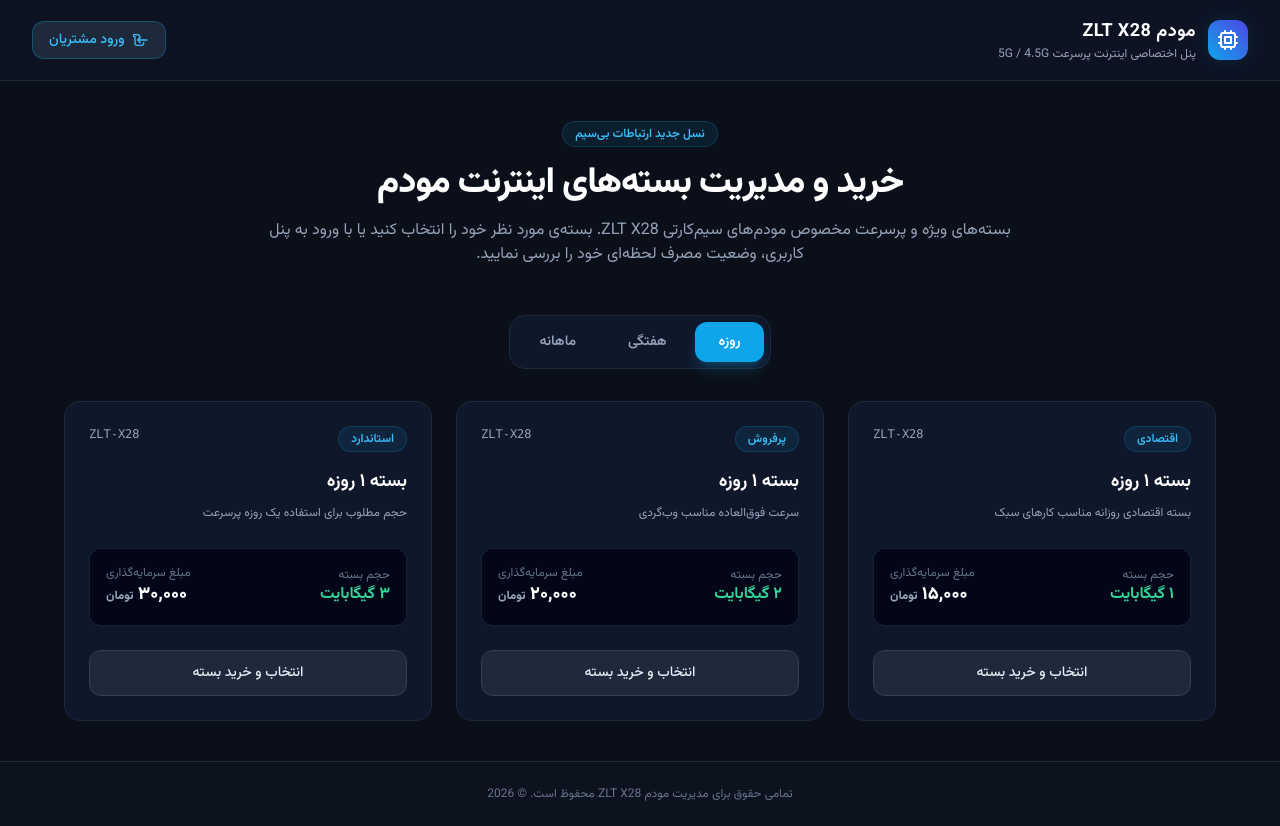
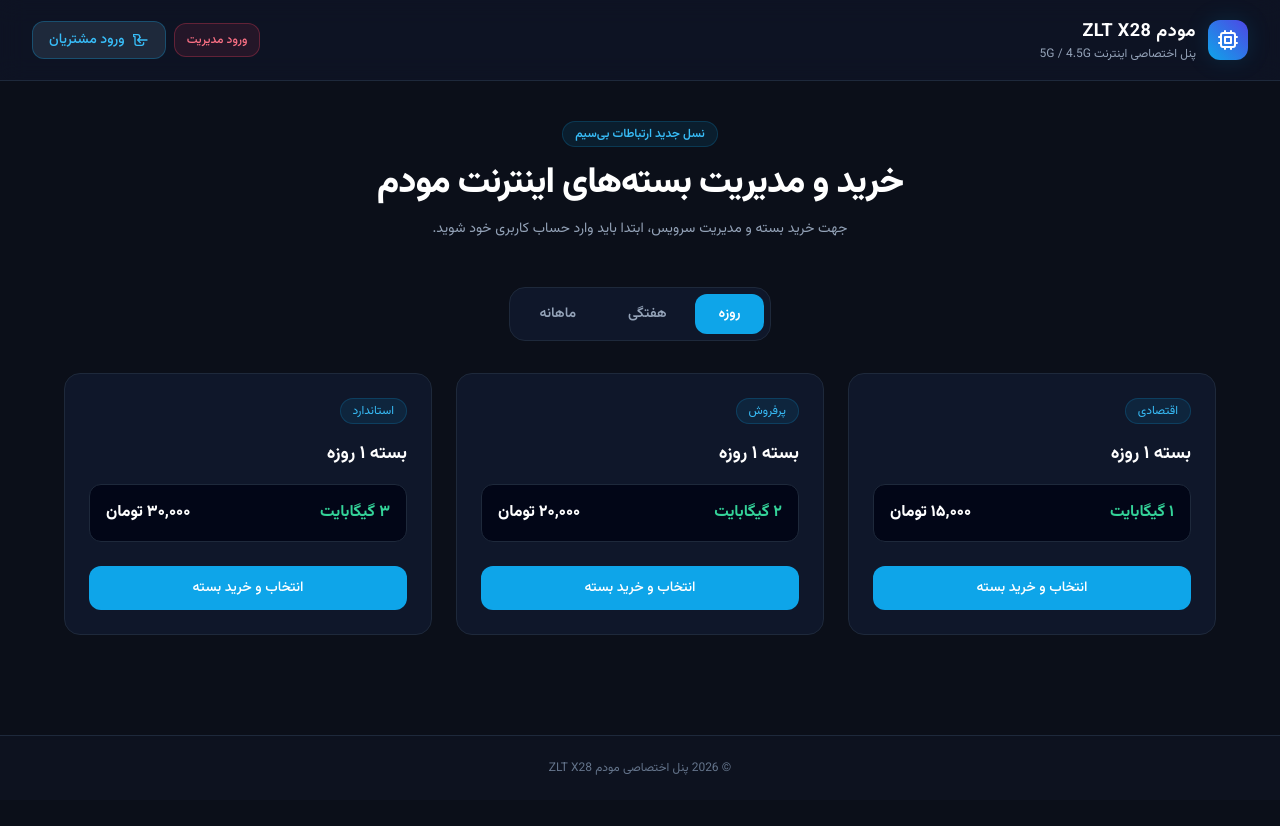
Before and after one commit to abozarkh98-oss/Endzltx28, a Flask app: page / in a window 1280 px wide. After the commit the page ends 775 px from the top, so only its background shows below. Run offline with Flask 3, Linux system fonts and the light colour scheme; some libraries are stand-ins or nearby versions.

Commit message:
Update index.html

```diff
--- a/templates/index.html
+++ b/templates/index.html
@@ -9,10 +9,9 @@
     <style>
         body { font-family: 'Vazirmatn', sans-serif; background-color: #0b0f19; color: #f3f4f6; }
         .glow-effect { box-shadow: 0 0 25px rgba(14, 165, 233, 0.15); }
-        .glow-button:hover { box-shadow: 0 0 20px rgba(14, 165, 233, 0.5); }
     </style>
 </head>
-<body class="min-h-screen flex flex-col justify-between selection:bg-sky-500 selection:text-white">
+<body class="min-h-screen flex flex-col justify-between">
 
     <header class="border-b border-slate-800 bg-slate-900/60 backdrop-blur-md sticky top-0 z-50">
         <div class="max-w-7xl mx-auto px-4 sm:px-6 lg:px-8 h-20 flex items-center justify-between">
@@ -22,11 +21,16 @@
                 </div>
                 <div>
                     <h1 class="text-lg font-bold tracking-wide text-white">مودم ZLT X28</h1>
-                    <p class="text-xs text-slate-400">پنل اختصاصی اینترنت پرسرعت 5G / 4.5G</p>
+                    <p class="text-xs text-slate-400">پنل اختصاصی اینترنت 5G / 4.5G</p>
                 </div>
             </div>
-            <div>
-                <button onclick="openLoginModal()" class="bg-slate-800 hover:bg-slate-700 text-sky-400 border border-sky-500/30 px-4 py-2 rounded-xl text-sm font-medium transition duration-200 flex items-center gap-2">
+
+            <!-- دکمه‌های ورود مشتریان و ورود مدیریت در منو -->
+            <div class="flex items-center gap-2">
+                <a href="/admin/login" class="bg-rose-500/10 hover:bg-rose-500/20 text-rose-400 border border-rose-500/30 px-3 py-2 rounded-xl text-xs font-medium transition">
+                    ورود مدیریت
+                </a>
+                <button onclick="openLoginModal()" class="bg-slate-800 hover:bg-slate-700 text-sky-400 border border-sky-500/30 px-4 py-2 rounded-xl text-xs sm:text-sm font-medium transition flex items-center gap-2">
                     <svg class="w-4 h-4" fill="none" stroke="currentColor" viewBox="0 0 24 24"><path stroke-linecap="round" stroke-linejoin="round" stroke-width="2" d="M11 16l-4-4m0 0l4-4m-4 4h14m-5 4v1a3 3 0 01-3 3H6a3 3 0 01-3-3V7a3 3 0 01-3-3h7a3 3 0 013 3v1"></path></svg>
                     ورود مشتریان
                 </button>
@@ -38,105 +42,109 @@
         <div class="text-center max-w-3xl mx-auto mb-12">
             <span class="bg-sky-500/10 text-sky-400 text-xs font-semibold px-3 py-1 rounded-full border border-sky-500/20 inline-block mb-4">نسل جدید ارتباطات بی‌سیم</span>
             <h2 class="text-3xl sm:text-4xl font-extrabold text-white tracking-tight mb-4">خرید و مدیریت بسته‌های اینترنت مودم</h2>
-            <p class="text-slate-400 text-sm sm:text-base leading-relaxed">بسته‌های ویژه و پرسرعت مخصوص مودم‌های سیم‌کارتی ZLT X28. بسته‌ی مورد نظر خود را انتخاب کنید یا با ورود به پنل کاربری، وضعیت مصرف لحظه‌ای خود را بررسی نمایید.</p>
+            <p class="text-slate-400 text-sm">جهت خرید بسته و مدیریت سرویس، ابتدا باید وارد حساب کاربری خود شوید.</p>
         </div>
 
         <div class="flex justify-center mb-8">
             <div class="bg-slate-900 p-1.5 rounded-2xl border border-slate-800 inline-flex gap-1">
-                <button onclick="switchTab('daily')" id="btn-daily" class="px-6 py-2.5 rounded-xl text-sm font-semibold transition-all duration-200 bg-sky-500 text-white shadow-lg shadow-sky-500/25">روزه</button>
-                <button onclick="switchTab('weekly')" id="btn-weekly" class="px-6 py-2.5 rounded-xl text-sm font-semibold transition-all duration-200 text-slate-400 hover:text-white">هفتگی</button>
-                <button onclick="switchTab('monthly')" id="btn-monthly" class="px-6 py-2.5 rounded-xl text-sm font-semibold transition-all duration-200 text-slate-400 hover:text-white">ماهانه</button>
+                <button onclick="switchTab('daily')" id="btn-daily" class="px-6 py-2.5 rounded-xl text-sm font-semibold transition bg-sky-500 text-white">روزه</button>
+                <button onclick="switchTab('weekly')" id="btn-weekly" class="px-6 py-2.5 rounded-xl text-sm font-semibold transition text-slate-400 hover:text-white">هفتگی</button>
+                <button onclick="switchTab('monthly')" id="btn-monthly" class="px-6 py-2.5 rounded-xl text-sm font-semibold transition text-slate-400 hover:text-white">ماهانه</button>
             </div>
         </div>
 
         <div id="packages-container" class="grid grid-cols-1 md:grid-cols-3 gap-6 max-w-6xl mx-auto"></div>
     </main>
 
+    <!-- Modal ورود / پنل کاربر -->
     <div id="login-modal" class="fixed inset-0 bg-black/70 backdrop-blur-sm z-50 flex items-center justify-center hidden p-4">
         <div class="bg-slate-900 border border-slate-800 rounded-2xl max-w-md w-full p-6 shadow-2xl relative">
             <button onclick="closeLoginModal()" class="absolute top-4 left-4 text-slate-400 hover:text-white text-xl">✕</button>
 
+            <!-- فرم ورود -->
             <div id="login-form-view">
                 <div class="text-center mb-6">
                     <h3 class="text-xl font-bold text-white mb-2">ورود به پنل کاربری</h3>
-                    <p class="text-xs text-slate-400">جهت خرید و مشاهده مصرف، وارد حساب خود شوید.</p>
+                    <p class="text-xs text-slate-400">اطلاعات حساب خود را وارد نمایید.</p>
                 </div>
                 <form onsubmit="handleLogin(event)" class="space-y-4">
                     <div>
                         <label class="block text-xs font-medium text-slate-300 mb-1">نام کاربری</label>
-                        <input type="text" id="username" required class="w-full bg-slate-950 border border-slate-800 rounded-xl px-4 py-3 text-sm text-white focus:outline-none focus:border-sky-500 transition" placeholder="مثال: user123">
+                        <input type="text" id="username" required class="w-full bg-slate-950 border border-slate-800 rounded-xl px-4 py-3 text-sm text-white focus:outline-none focus:border-sky-500">
                     </div>
                     <div>
                         <label class="block text-xs font-medium text-slate-300 mb-1">رمز عبور</label>
-                        <input type="password" id="password" required class="w-full bg-slate-950 border border-slate-800 rounded-xl px-4 py-3 text-sm text-white focus:outline-none focus:border-sky-500 transition" placeholder="••••••••">
+                        <input type="password" id="password" required class="w-full bg-slate-950 border border-slate-800 rounded-xl px-4 py-3 text-sm text-white focus:outline-none focus:border-sky-500">
                     </div>
-                    <button type="submit" class="w-full bg-sky-500 hover:bg-sky-400 text-white font-semibold py-3 rounded-xl transition duration-200 shadow-lg shadow-sky-500/20">ورود به سیستم</button>
+                    <button type="submit" class="w-full bg-sky-500 hover:bg-sky-400 text-white font-semibold py-3 rounded-xl transition">ورود به سیستم</button>
                 </form>
             </div>
 
+            <!-- داشبورد کاربر -->
             <div id="dashboard-view" class="hidden">
                 <div class="text-center mb-6">
-                    <span class="bg-emerald-500/10 text-emerald-400 text-xs px-3 py-1 rounded-full border border-emerald-500/20">متصل به مودم</span>
-                    <h3 class="text-lg font-bold text-white mt-3" id="welcome-user">خوش آمدید</h3>
+                    <h3 class="text-lg font-bold text-white" id="welcome-user">خوش آمدید</h3>
                 </div>
 
-                <div class="space-y-4 bg-slate-950 p-4 rounded-xl border border-slate-800 mb-6">
-                    <div class="flex justify-between items-center text-sm">
-                        <span class="text-slate-400">حجم کل بسته:</span>
-                        <span class="font-bold text-white" id="total-traffic">0 گیگابایت</span>
+                <!-- هشدار سرویس نداشتن -->
+                <div id="no-service-alert" class="hidden bg-rose-500/10 border border-rose-500/30 text-rose-400 p-4 rounded-xl text-center text-xs mb-4">
+                    ⚠️ <strong>شما هیچ سرویس فعالی ندارید!</strong><br>لطفاً ابتدا یک بسته از لیست صفحه اصلی خریداری کنید.
+                </div>
+
+                <div id="service-info-box" class="space-y-3 bg-slate-950 p-4 rounded-xl border border-slate-800 mb-6">
+                    <div class="flex justify-between text-sm">
+                        <span class="text-slate-400">حجم کل:</span>
+                        <span class="font-bold text-white" id="total-traffic">0 GB</span>
                     </div>
-                    <div class="flex justify-between items-center text-sm">
-                        <span class="text-slate-400">حجم مصرف شده:</span>
-                        <span class="font-bold text-amber-400" id="used-traffic">0 گیگابایت</span>
+                    <div class="flex justify-between text-sm">
+                        <span class="text-slate-400">حجم مصرفی:</span>
+                        <span class="font-bold text-amber-400" id="used-traffic">0 GB</span>
                     </div>
-                    <div class="flex justify-between items-center text-sm">
-                        <span class="text-slate-400">حجم باقیمانده:</span>
-                        <span class="font-bold text-emerald-400" id="remain-traffic">0 گیگابایت</span>
+                    <div class="flex justify-between text-sm">
+                        <span class="text-slate-400">باقیمانده:</span>
+                        <span class="font-bold text-emerald-400" id="remain-traffic">0 GB</span>
                     </div>
                     <div class="w-full bg-slate-800 h-2 rounded-full overflow-hidden">
-                        <div id="traffic-progress" class="bg-gradient-to-r from-sky-500 to-emerald-500 h-full w-[0%]"></div>
+                        <div id="traffic-progress" class="bg-sky-500 h-full w-[0%]"></div>
                     </div>
-                    <div class="flex justify-between items-center text-xs text-slate-500 pt-1">
-                        <span>اعتبار باقی‌مانده: <strong class="text-slate-300" id="remain-days">0 روز</strong></span>
+                    <div class="text-xs text-slate-400 text-left pt-1">
+                        اعتبار: <strong class="text-white" id="remain-days">0 روز</strong>
                     </div>
                 </div>
 
-                <!-- لیست بسته‌های خریداری شده کاربر -->
                 <div class="mb-6">
-                    <h4 class="text-xs font-bold text-slate-400 mb-2">بسته‌های فعال/خریداری‌شده:</h4>
-                    <div id="user-packages-list" class="space-y-2 max-h-32 overflow-y-auto bg-slate-950 p-2 rounded-xl border border-slate-800 text-xs">
-                        <p class="text-slate-500 text-center py-2">هیچ بسته‌ای خریداری نشده است.</p>
-                    </div>
+                    <h4 class="text-xs font-bold text-slate-400 mb-2">بسته‌های خریداری شده:</h4>
+                    <div id="user-packages-list" class="space-y-2 max-h-32 overflow-y-auto bg-slate-950 p-3 rounded-xl border border-slate-800 text-xs"></div>
                 </div>
 
                 <div id="user-msg-box" class="bg-sky-500/10 border border-sky-500/30 p-3 rounded-xl text-xs text-sky-300 mb-6 hidden"></div>
 
-                <button onclick="logout()" class="w-full bg-rose-500/10 hover:bg-rose-500/20 text-rose-400 border border-rose-500/30 font-medium py-2.5 rounded-xl transition duration-200 text-sm">خروج از حساب</button>
+                <button onclick="logout()" class="w-full bg-rose-500/10 hover:bg-rose-500/20 text-rose-400 border border-rose-500/30 font-medium py-2.5 rounded-xl transition text-sm">خروج از حساب</button>
             </div>
         </div>
     </div>
 
     <footer class="border-t border-slate-800 bg-slate-900/40 py-6 text-center text-xs text-slate-500">
-        <p>تمامی حقوق برای مدیریت مودم ZLT X28 محفوظ است. © 2026</p>
+        <p>© 2026 پنل اختصاصی مودم ZLT X28</p>
     </footer>
 
     <script>
+        let isLoggedIn = false;
         let currentUser = null;
-        let pendingPurchase = null;
 
         const packagesData = {
             daily: [
-                { name: "بسته ۱ روزه", data: "۱ گیگابایت", price: "۱۵,۰۰۰", desc: "بسته اقتصادی روزانه مناسب کارهای سبک", tag: "اقتصادی" },
-                { name: "بسته ۱ روزه", data: "۲ گیگابایت", price: "۲۰,۰۰۰", desc: "سرعت فوق‌العاده مناسب وب‌گردی", tag: "پرفروش" },
-                { name: "بسته ۱ روزه", data: "۳ گیگابایت", price: "۳۰,۰۰۰", desc: "حجم مطلوب برای استفاده یک روزه پرسرعت", tag: "استاندارد" }
+                { name: "بسته ۱ روزه", data: "۱ گیگابایت", price: "۱۵,۰۰۰", tag: "اقتصادی" },
+                { name: "بسته ۱ روزه", data: "۲ گیگابایت", price: "۲۰,۰۰۰", tag: "پرفروش" },
+                { name: "بسته ۱ روزه", data: "۳ گیگابایت", price: "۳۰,۰۰۰", tag: "استاندارد" }
             ],
             weekly: [
-                { name: "بسته ۷ روزه استاندارد", data: "۵ گیگابایت", price: "۵۰,۰۰۰", desc: "مقرون‌به‌صرفه برای یک هفته کار و مرور وب", tag: "اقتصادی" },
-                { name: "بسته ۷ روزه پرطرفدار", data: "۷ گیگابایت", price: "۷۰,۰۰۰", desc: "مناسب برای استریم متوسط و استفاده روزمره", tag: "پرفروش" }
+                { name: "بسته ۷ روزه", data: "۵ گیگابایت", price: "۵۰,۰۰۰", tag: "اقتصادی" },
+                { name: "بسته ۷ روزه", data: "۷ گیگابایت", price: "۷۰,۰۰۰", tag: "پرفروش" }
             ],
             monthly: [
-                { name: "بسته ۳۰ روزه پایه", data: "۵ گیگابایت", price: "۶۵,۰۰۰", desc: "بسته پایه ماهانه برای اتصال دائمی و سبک", tag: "اقتصادی" },
-                { name: "بسته ۳۰ روزه سنگین", data: "۵۰ گیگابایت", price: "۶۰۰,۰۰۰", desc: "حجم بالا برای ترافیک کاری و دانلود مداوم", tag: "پرفروش" }
+                { name: "بسته ۳۰ روزه", data: "۵ گیگابایت", price: "۶۵,۰۰۰", tag: "اقتصادی" },
+                { name: "بسته ۳۰ روزه", data: "۵۰ گیگابایت", price: "۶۰۰,۰۰۰", tag: "پرفروش" }
             ]
         };
 
@@ -144,8 +152,8 @@
             ['daily', 'weekly', 'monthly'].forEach(cat => {
                 const btn = document.getElementById(`btn-${cat}`);
                 btn.className = (cat === category)
-                    ? "px-6 py-2.5 rounded-xl text-sm font-semibold transition-all duration-200 bg-sky-500 text-white shadow-lg shadow-sky-500/25"
-                    : "px-6 py-2.5 rounded-xl text-sm font-semibold transition-all duration-200 text-slate-400 hover:text-white";
+                    ? "px-6 py-2.5 rounded-xl text-sm font-semibold transition bg-sky-500 text-white"
+                    : "px-6 py-2.5 rounded-xl text-sm font-semibold transition text-slate-400 hover:text-white";
             });
 
             const container = document.getElementById('packages-container');
@@ -153,28 +161,17 @@
 
             packagesData[category].forEach(pkg => {
                 const card = document.createElement('div');
-                card.className = "bg-slate-900 border border-slate-800 rounded-2xl p-6 flex flex-col justify-between relative hover:border-sky-500/50 transition duration-300 group";
+                card.className = "bg-slate-900 border border-slate-800 rounded-2xl p-6 flex flex-col justify-between";
                 card.innerHTML = `
                     <div>
-                        <div class="flex justify-between items-start mb-4">
-                            <span class="bg-sky-500/10 text-sky-400 text-xs font-semibold px-3 py-1 rounded-full border border-sky-500/20">${pkg.tag}</span>
-                            <span class="text-xs text-slate-400 font-mono">ZLT-X28</span>
-                        </div>
-                        <h3 class="text-lg font-bold text-white mb-2 group-hover:text-sky-400 transition">${pkg.name}</h3>
-                        <p class="text-slate-400 text-xs leading-relaxed mb-6">${pkg.desc}</p>
-
-                        <div class="bg-slate-950 p-4 rounded-xl border border-slate-800/80 mb-6 flex items-center justify-between">
-                            <div>
-                                <span class="text-xs text-slate-500 block">حجم بسته</span>
-                                <span class="text-base font-bold text-emerald-400">${pkg.data}</span>
-                            </div>
-                            <div class="text-left">
-                                <span class="text-xs text-slate-500 block">مبلغ سرمایه‌گذاری</span>
-                                <span class="text-lg font-extrabold text-white">${pkg.price} <small class="text-xs text-slate-400">تومان</small></span>
-                            </div>
+                        <span class="bg-sky-500/10 text-sky-400 text-xs px-3 py-1 rounded-full border border-sky-500/20 inline-block mb-4">${pkg.tag}</span>
+                        <h3 class="text-lg font-bold text-white mb-4">${pkg.name}</h3>
+                        <div class="bg-slate-950 p-4 rounded-xl border border-slate-800 mb-6 flex justify-between items-center">
+                            <span class="text-emerald-400 font-bold">${pkg.data}</span>
+                            <span class="text-white font-extrabold">${pkg.price} تومان</span>
                         </div>
                     </div>
-                    <button onclick="handleBuy('${pkg.name}', '${pkg.price}')" class="w-full bg-slate-800 hover:bg-sky-500 text-slate-200 hover:text-white font-medium py-3 rounded-xl transition duration-200 text-sm glow-button border border-slate-700 hover:border-sky-400">انتخاب و خرید بسته</button>
+                    <button onclick="handleBuy('${pkg.name}', '${pkg.price}')" class="w-full bg-sky-500 hover:bg-sky-400 text-white font-medium py-3 rounded-xl transition text-sm">انتخاب و خرید بسته</button>
                 `;
                 container.appendChild(card);
             });
@@ -185,13 +182,13 @@
 
         function handleLogin(e) {
             e.preventDefault();
-            const username = document.getElementById('username').value;
-            const password = document.getElementById('password').value;
+            const u = document.getElementById('username').value;
+            const p = document.getElementById('password').value;
 
             fetch('/api/login', {
                 method: 'POST',
                 headers: {'Content-Type': 'application/json'},
-                body: JSON.stringify({username, password})
+                body: JSON.stringify({username: u, password: p})
             })
             .then(res => res.json())
             .then(data => {
@@ -200,39 +197,38 @@
                         window.location.href = data.redirect;
                         return;
                     }
-
+                    isLoggedIn = true;
                     currentUser = data.username;
-                    updateDashboardUI(data);
-
-                    document.getElementById('login-form-view').classList.add('hidden');
-                    document.getElementById('dashboard-view').classList.remove('hidden');
-
-                    if(pendingPurchase) {
-                        executePurchase(pendingPurchase.name, pendingPurchase.price);
-                        pendingPurchase = null;
-                    }
+                    renderDashboard(data);
                 } else {
                     alert(data.message);
                 }
             });
         }
 
-        function updateDashboardUI(data) {
-            document.getElementById('welcome-user').innerText = `خوش آمدید، (${data.username})`;
-            document.getElementById('total-traffic').innerText = data.total + ' گیگابایت';
-            document.getElementById('used-traffic').innerText = data.used + ' گیگابایت';
-            document.getElementById('remain-traffic').innerText = data.remaining + ' گیگابایت';
-            document.getElementById('remain-days').innerText = data.days + ' روز';
-            document.getElementById('traffic-progress').style.width = data.percent + '%';
+        function renderDashboard(data) {
+            document.getElementById('login-form-view').classList.add('hidden');
+            document.getElementById('dashboard-view').classList.remove('hidden');
+            document.getElementById('welcome-user').innerText = `حساب کاربری: ${data.username}`;
 
-            const pkgListDiv = document.getElementById('user-packages-list');
+            if (!data.has_service) {
+                document.getElementById('no-service-alert').classList.remove('hidden');
+                document.getElementById('service-info-box').classList.add('hidden');
+            } else {
+                document.getElementById('no-service-alert').classList.add('hidden');
+                document.getElementById('service-info-box').classList.remove('hidden');
+                document.getElementById('total-traffic').innerText = data.total + ' گیگابایت';
+                document.getElementById('used-traffic').innerText = data.used + ' گیگابایت';
+                document.getElementById('remain-traffic').innerText = data.remaining + ' گیگابایت';
+                document.getElementById('remain-days').innerText = data.days + ' روز';
+                document.getElementById('traffic-progress').style.width = data.percent + '%';
+            }
+
+            const listDiv = document.getElementById('user-packages-list');
             if(data.purchased_packages && data.purchased_packages.length > 0) {
-                pkgListDiv.innerHTML = data.purchased_packages.map(p =>
-                    `<div class="flex justify-between items-center border-b border-slate-800 pb-1">
-                        <span class="text-emerald-400">${p.package}</span>
-                        <span class="text-slate-400">${p.price} تومان</span>
-                    </div>`
-                ).join('');
+                listDiv.innerHTML = data.purchased_packages.map(p => `<div class="flex justify-between text-slate-300 py-1 border-b border-slate-800"><span>${p.package}</span><span class="text-emerald-400">${p.price} تومان</span></div>`).join('');
+            } else {
+                listDiv.innerHTML = '<p class="text-slate-500 text-center">هیچ خریدی ثبت نشده است.</p>';
             }
 
             if(data.private_message) {
@@ -243,20 +239,16 @@
         }
 
         function handleBuy(pkgName, price) {
-            if(!currentUser) {
-                pendingPurchase = { name: pkgName, price: price };
-                alert("برای تکمیل خرید ابتدا باید وارد شوید.");
+            if (!isLoggedIn) {
+                alert("برا خرید ابتدا باید وارد یوزر پسورد خود شوید!");
                 openLoginModal();
-            } else {
-                executePurchase(pkgName, price);
+                return;
             }
-        }
 
-        function executePurchase(pkgName, price) {
             fetch('/api/order', {
                 method: 'POST',
                 headers: {'Content-Type': 'application/json'},
-                body: JSON.stringify({username: currentUser, packageName: pkgName, price: price})
+                body: JSON.stringify({packageName: pkgName, price: price})
             })
             .then(res => res.json())
             .then(data => {
@@ -266,6 +258,7 @@
         }
 
         function logout() {
+            isLoggedIn = false;
             currentUser = null;
             document.getElementById('dashboard-view').classList.add('hidden');
             document.getElementById('login-form-view').classList.remove('hidden');
```
